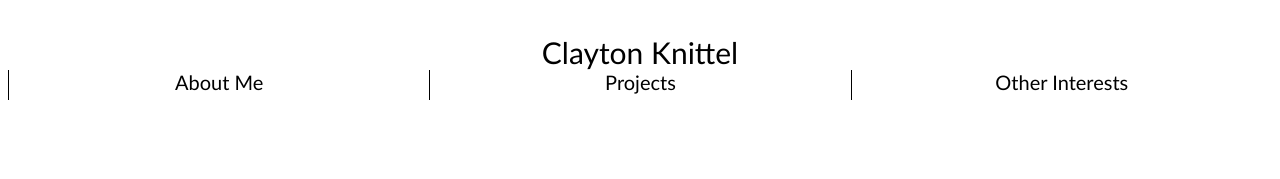
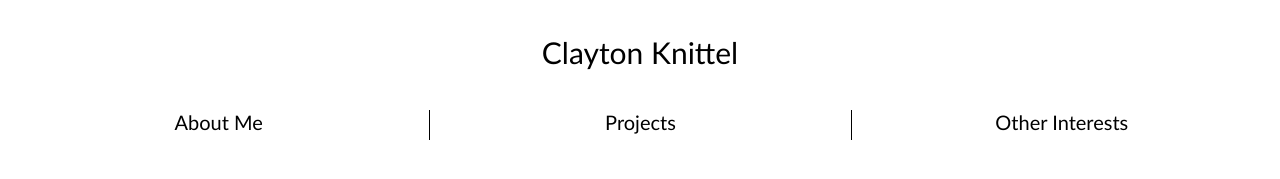
Before and after one commit to ClaytonKnittel/ClaytonKnittel.github.io, a plain HTML site: page index.html in a window 1280 px wide. Shown: the part 327-506 px from the top of the page. Drawn offline with Linux system fonts and the light colour scheme.

Commit message:
nav bar done

```diff
--- a/assets/styles/style.css
+++ b/assets/styles/style.css
@@ -18,6 +18,7 @@ body {
 
 .title {
     margin-top: 50px;
+    margin-bottom: 40px;
     font-size: 30px;
 }
 
@@ -33,14 +34,19 @@ body {
     position: relative;
     display: table-cell;
     height: 100%;
+    align-items: center;
 
     border-left: 1px solid black;
 }
 
+.menuCell:first-child {
+    border-left: none;
+}
+
 .menuItem {
-    display: block;
-    margin: 0 auto;
+    display: inline;
     position: relative;
+    padding-bottom: 2px;
 
     color: black;
     text-decoration: none;
@@ -48,13 +54,10 @@ body {
     font-size: 20px;
 }
 
-.menuItem:first-child {
-    border-left: none;
-}
-
 .menuItem:hover {
     transition: color .1s linear;
-    color: rgb(161, 161, 161);
+    color: rgb(56, 56, 56);
+    cursor: pointer;
 }
 
 .menuItem:before {
@@ -76,4 +79,15 @@ body {
     visibility: visible;
     -webkit-transform: scaleX(1);
     transform: scaleX(1);
+    background-color: rgb(56, 56, 56);
 }
+
+
+.noselect {
+    -webkit-touch-callout: none;
+      -webkit-user-select: none;
+       -khtml-user-select: none;
+         -moz-user-select: none;
+          -ms-user-select: none;
+              user-select: none;
+}
--- a/index.html
+++ b/index.html
@@ -14,17 +14,17 @@
         <div class="elementContainer">
             <div class="menuBar">
                 <div class="menuCell">
-                    <div class="menuItem">
+                    <div class="menuItem noselect">
                         About Me
                     </div>
                 </div>
                 <div class="menuCell">
-                    <div class="menuItem">
+                    <div class="menuItem noselect">
                         Projects
                     </div>
                 </div>
                 <div class="menuCell">
-                    <div class="menuItem">
+                    <div class="menuItem noselect">
                         Other Interests
                     </div>
                 </div>
```
